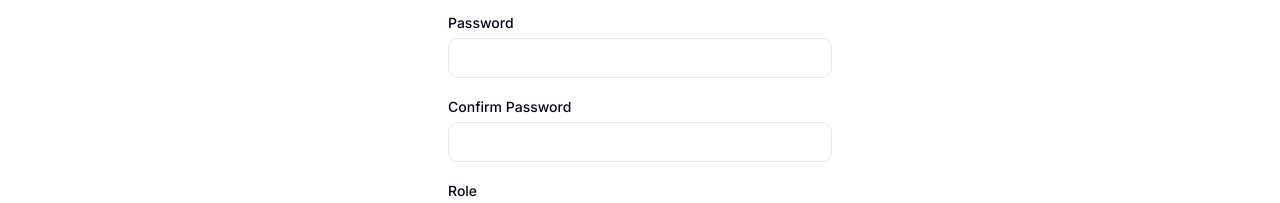
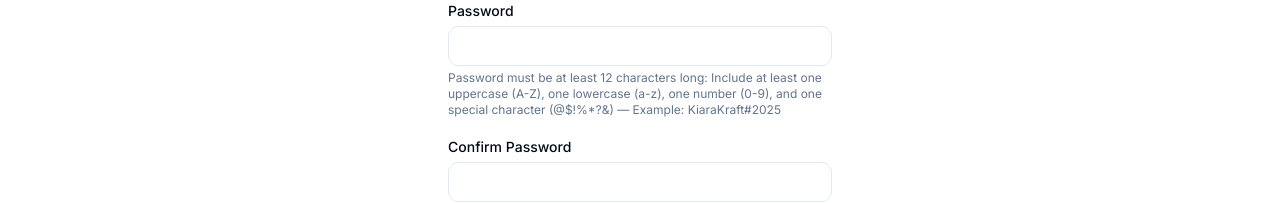
Before and after one commit to kianbb/kiarakraft, a Next.js app: page /en/auth/register in a window 1280 px wide. Shown: the part 415-618 px from the top of the page. Built offline with nearby package versions, Linux system fonts and the light colour scheme; no server answers.

Commit message:
i18n(auth): add password requirement strings and helper text on register page

```diff
--- a/app/[locale]/auth/register/page.tsx
+++ b/app/[locale]/auth/register/page.tsx
@@ -187,6 +187,9 @@ export default function RegisterPage() {
                 {...register('password')}
                 className="mt-1"
               />
+              <p className="mt-1 text-xs text-muted-foreground">
+                {t('passwordMin12')}: {t('passwordComplexity')} — {t('passwordExample')}
+              </p>
               {errors.password && (
                 <p className="mt-1 text-sm text-destructive">
                   {errors.password.message}
--- a/locales/en.json
+++ b/locales/en.json
@@ -256,6 +256,9 @@
   "invalidEmail": "Invalid email address",
   "passwordRequired": "Password is required",
   "passwordMin": "Password must be at least 6 characters",
+  "passwordMin12": "Password must be at least 12 characters long",
+  "passwordComplexity": "Include at least one uppercase (A-Z), one lowercase (a-z), one number (0-9), and one special character (@$!%*?&)",
+  "passwordExample": "Example: KiaraKraft#2025",
   "nameRequired": "Name is required",
   "registrationSuccess": "Registration successful! Redirecting to login...",
     "forgotPasswordDescription": "Enter your email address and we'll send you a link to reset your password.",
--- a/locales/fa.json
+++ b/locales/fa.json
@@ -254,8 +254,11 @@
     "loginSubtitle": "به حساب کاربری خود وارد شوید",
     "signingIn": "در حال ورود...",
     "invalidEmail": "ایمیل نامعتبر است",
-    "passwordRequired": "رمز عبور الزامی است",
-    "passwordMin": "رمز عبور باید حداقل ۶ کاراکتر باشد",
+  "passwordRequired": "رمز عبور الزامی است",
+  "passwordMin": "رمز عبور باید حداقل ۶ کاراکتر باشد",
+  "passwordMin12": "رمز عبور باید حداقل ۱۲ کاراکتر باشد",
+  "passwordComplexity": "حداقل یک حرف بزرگ (A-Z)، یک حرف کوچک (a-z)، یک عدد (0-9) و یک کاراکتر ویژه (@$!%*?&) داشته باشد",
+  "passwordExample": "مثال: KiaraKraft#2025",
     "nameRequired": "نام الزامی است",
     "registrationSuccess": "ثبت‌نام با موفقیت انجام شد! در حال انتقال به صفحه ورود...",
     "forgotPasswordDescription": "ایمیل خود را وارد کنید تا لینک بازیابی رمز عبور برای شما ارسال شود.",
```
